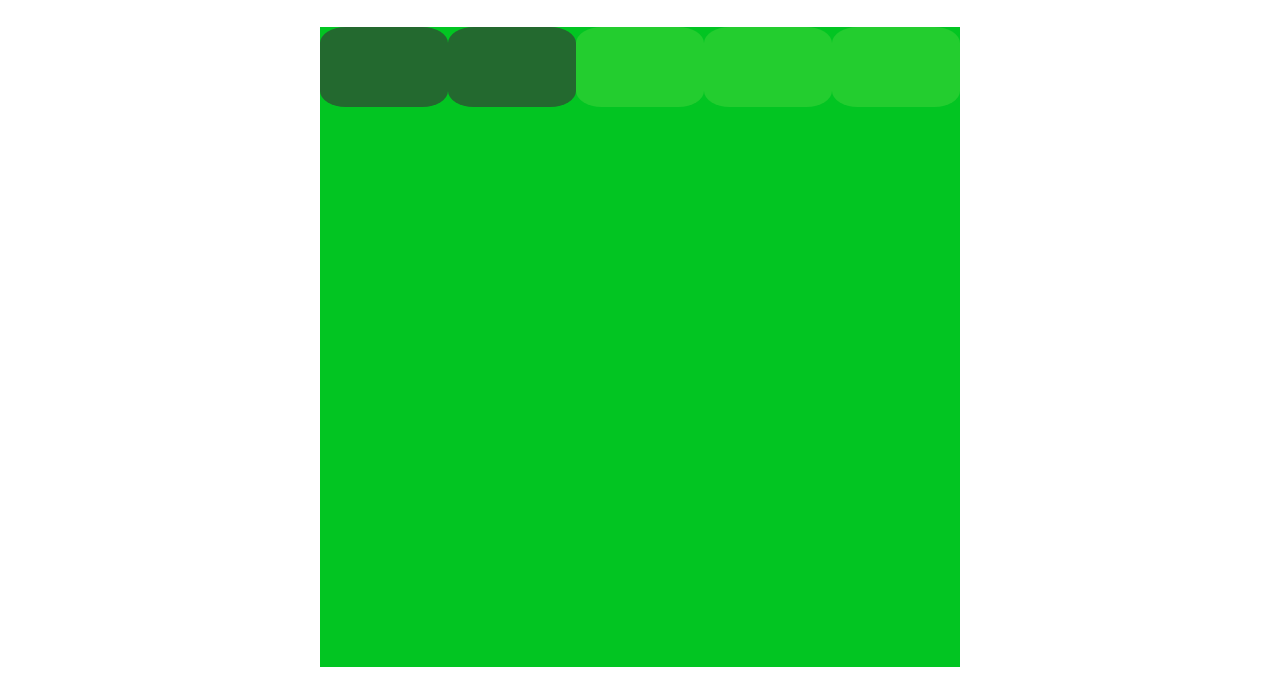
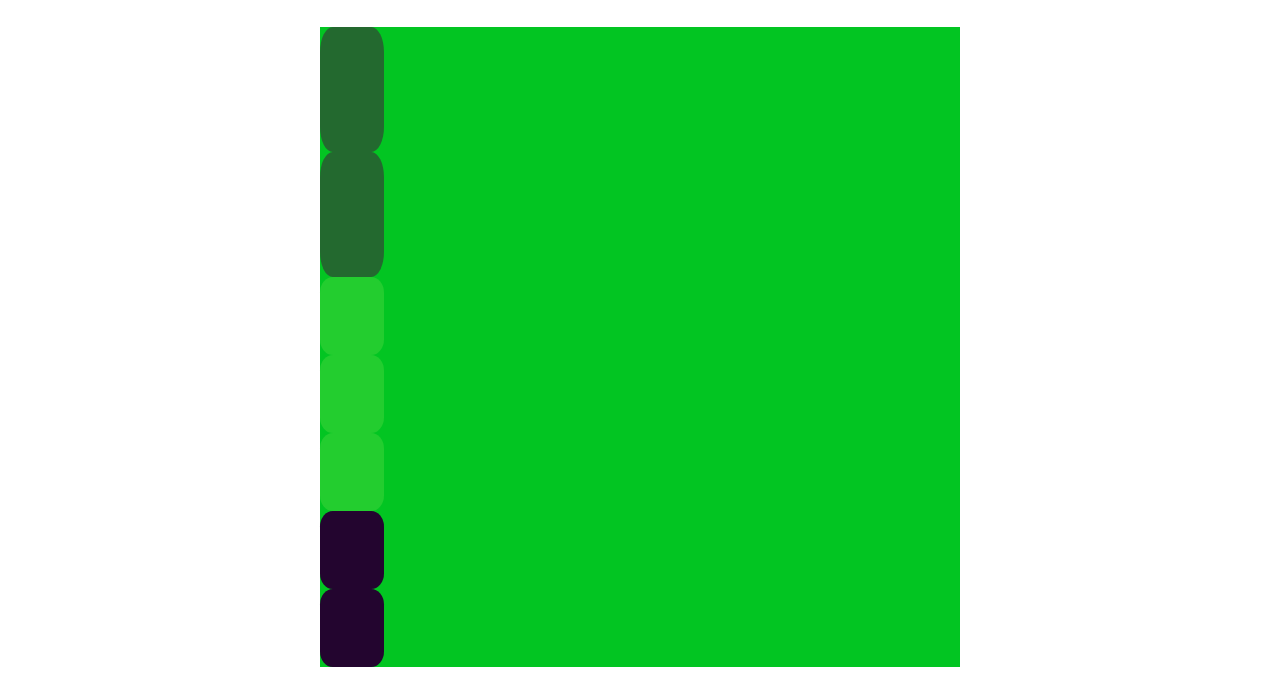
Before and after one commit to Nicollas-Zanata/pagina-web, a plain HTML site: page index.html in a window 1280 px wide. Shown: the part 241-916 px from the top of the page. Drawn offline with Linux system fonts and the light colour scheme.

Commit message:
melhorias

```diff
--- a/style.css
+++ b/style.css
@@ -24,7 +24,7 @@ body {
     background-color: rgb(2, 197, 34);
     display:flex;
     justify-content: center;
-    flex-direction: row;
+    flex-direction: column;
     }
 
 .box:hover{
@@ -33,29 +33,26 @@ body {
     }
 
 .cubosl2{height:10vw;
-    width:10vw;
+    width:5vw;
     background-color: rgb(35, 105, 47);
     display:flex;
     justify-content: center;
     border-radius: 20%;
-    flex-direction: column;
     }
 .cubosl3{height:10vh;
-    width:10vw;
+    width:5vw;
     background-color: rgb(35, 205, 47);
     display:flex;
     justify-content: center;
     border-radius: 20%;
-    flex-direction: row;
     }
-.cubosl2{
+.cubosl4{
     height:10vh;
-    width:10vw;
-    background-color: rgb(35, 105, 47);
+    width:5vw;
+    background-color: rgb(35, 05, 47);
     display:flex;
     justify-content: center;
     border-radius: 20%;
-    flex-direction: row;
     }
 .ifsp{
     font-size: 64px;
```
